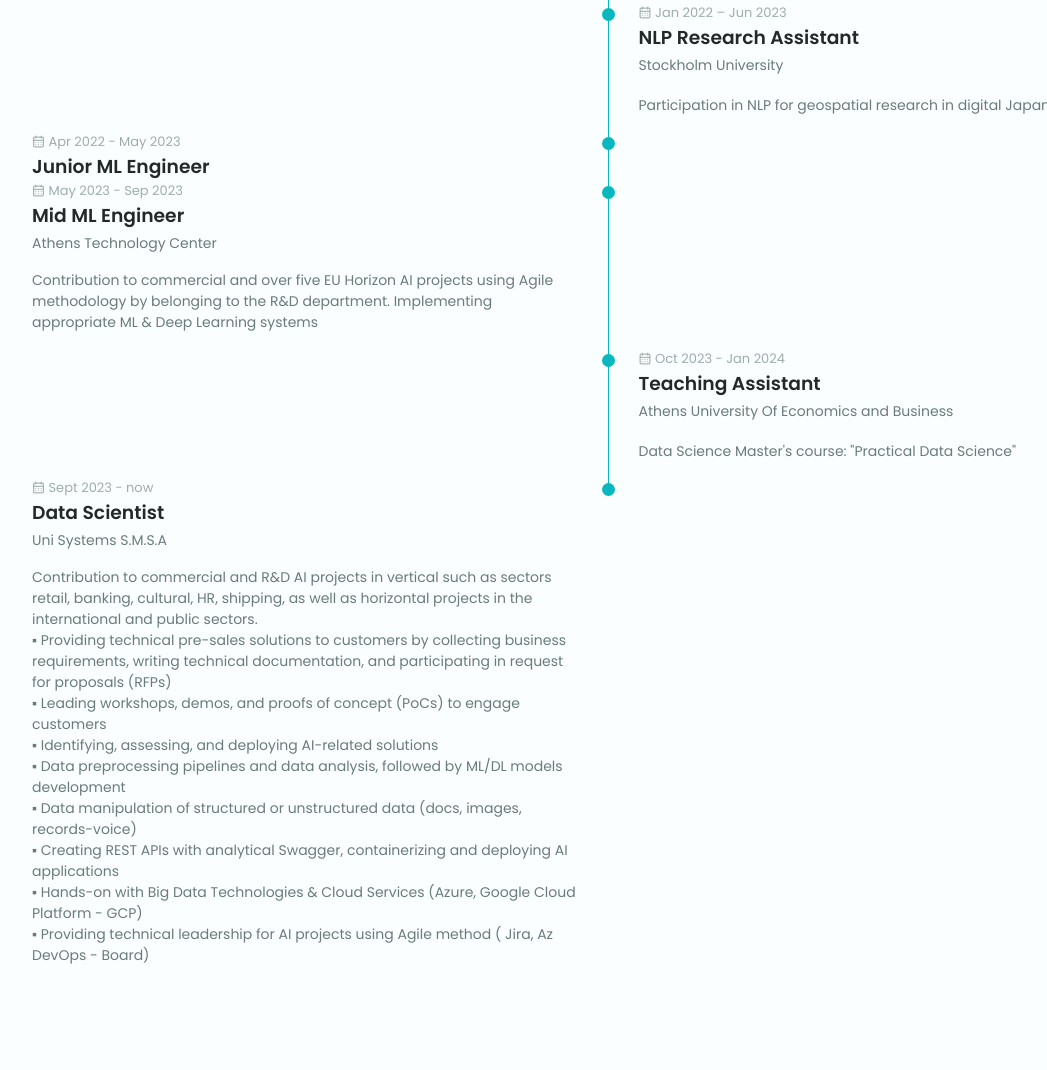
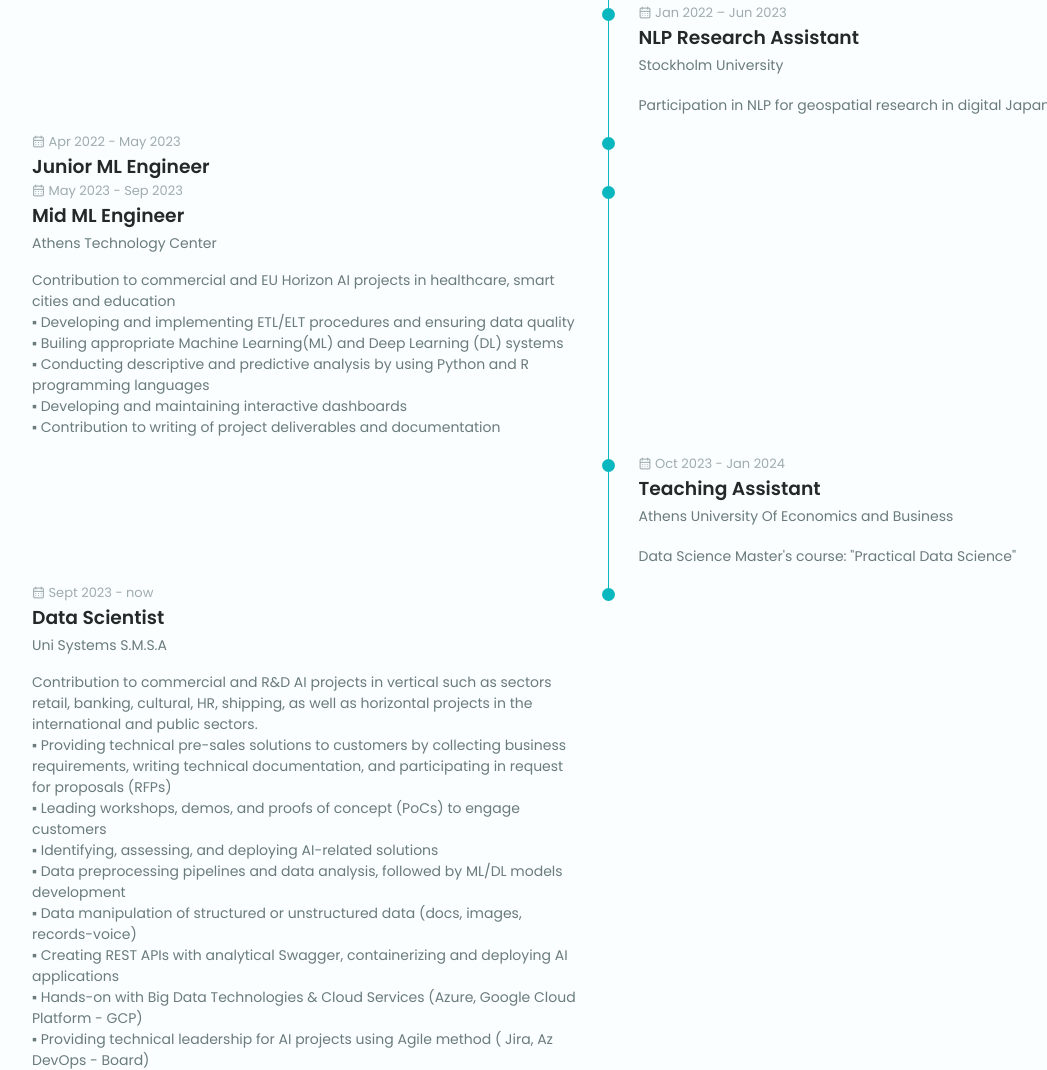
Before and after one commit to Connalia/kliagkou.github.io, a plain HTML site: page index.html in a window 1280 px wide. Shown: the part 1723-2793 px from the top of the page, without its empty margins (32-1079 px from the left). Drawn offline with nearby package versions, Linux system fonts and the light colour scheme.

Commit message:
more info in ML position

```diff
--- a/index.html
+++ b/index.html
@@ -344,9 +344,14 @@
                              </div>
                             <h3 class="qualification__tittle">Mid ML Engineer</h3>
                             <span class="qualification__subtitle">Athens Technology Center</span>
-                            <span class="qualification__subtitle">Contribution to commercial and over five EU Horizon AI
-                             projects using Agile methodology by belonging to the R&D department.
-                             Implementing appropriate ML & Deep Learning systems</span>
+                            <span class="qualification__subtitle">Contribution to commercial and EU Horizon AI projects in healthcare, smart cities and education
+                                <div>▪ Developing and implementing ETL/ELT procedures and ensuring data quality</div>
+                                <div>▪ Builing appropriate Machine Learning(ML) and Deep Learning (DL) systems</div>
+                                <div>▪ Conducting descriptive and predictive analysis by using Python and R programming languages</div>
+                                <div>▪ Developing and maintaining interactive dashboards</div>
+                                <div>▪ Contribution to writing of project deliverables and documentation</div>
+
+                            </span>
                          </div>
                         <div>
                             <span class="qualification__rounder"></span>
```
